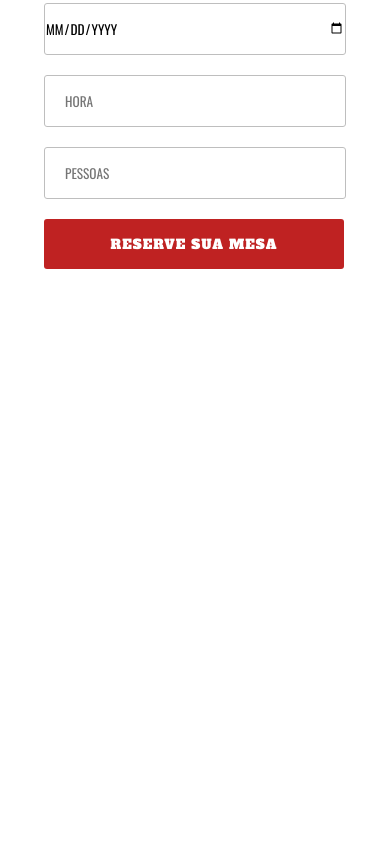
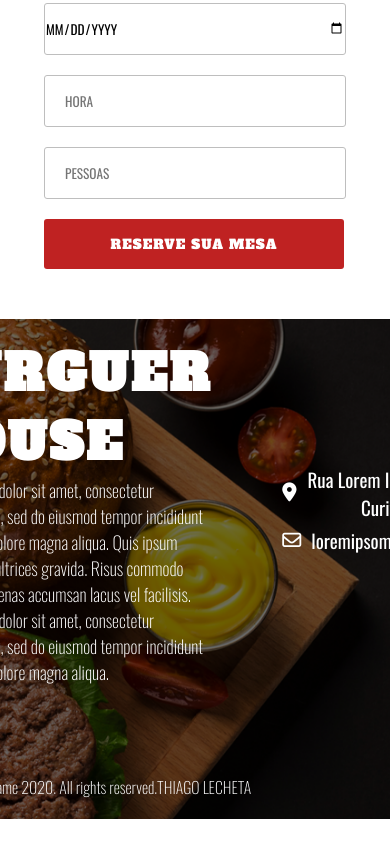
Before and after one commit to Thiagolecheta/SiteHamburgueria, a plain HTML site: page index.html in a window 390 px wide. Shown: the part 3255-4104 px from the top of the page. Before the commit the page ends 3574 px from the top, so only its background shows below. Drawn offline with nearby package versions, Linux system fonts and the light colour scheme.

Commit message:
Layout site finalizado (Falta deixar responsivo)

```diff
--- a/assets/css/style.css
+++ b/assets/css/style.css
@@ -415,3 +415,83 @@ nav a {
     letter-spacing: 1px;
     cursor: pointer;
  }
+#footer_geral {
+    display: flex;
+    justify-content: center;
+}
+ .footer_menu {
+    display: flex;
+    justify-content: center;
+    flex-direction: column;
+    background-image: url('../imagens/burguer_footer.png');
+    background-position: center;
+    background-size: cover;
+    height: 500px;
+    margin-bottom: 30px;
+
+ }
+
+ .menu_geral {
+    display: flex;
+    justify-content: space-between;
+    align-items: center;
+    padding-bottom: 30px;
+    flex: 2;
+ }
+
+ .fm_titulo ,
+ .fm_contato {
+    padding: 30px;
+    color: white;
+    flex: 1;
+ }
+
+ .fm_titulo {
+     flex: 1;
+     display: flex;
+     flex-direction: column;
+     font-size: 18px;
+     font-weight:300;
+ }
+
+ .fm_titulo h1{
+    font-size: 50px;
+    text-transform: uppercase;
+    font-family: 'Alfa Slab One', cursive;
+    color: white;
+    letter-spacing: 3px;
+ }
+
+ .fm_contato {
+     display: flex;
+     flex-direction: column;
+ }
+
+ .icones {
+     display: flex;
+     flex-direction: row;
+     justify-content: flex-end;
+     align-items: center;
+     font-size: 19px;
+     text-align: center;
+ }
+
+ .icon {
+     padding: 10px;
+ }
+
+ .footer_menu .copy {
+     display: flex;
+     flex-direction: row;
+     justify-content: flex-start;
+     align-items: flex-start;
+     padding: 30px;
+     color: white;
+     font-weight: 300;
+ }
+
+ .copy a {
+     text-decoration: none;
+     color: white;
+     text-transform: uppercase;
+ }
--- a/index.html
+++ b/index.html
@@ -163,7 +163,7 @@
                 <div class="formulario_geral">
                     <form class="formulario wrap" action="">
                         <label class="label-input">
-                            <input type="text" placeholder="nome" autofocus>
+                            <input type="text" placeholder="nome" >
                         </label>
                         <label class="label-input">
                             <input type="email" placeholder="email">
@@ -186,5 +186,38 @@
         </section>
     </div>
 </section>
+<footer id="footer_geral">
+    <div class="container">
+        <div class="footer_menu">
+            <div class="menu_geral">
+                <div class="fm_titulo">
+                   <h1>burguer house</h1>
+                    <p>Lorem ipsum dolor sit amet, consectetur adipiscing
+                        elit, sed do eiusmod tempor incididunt ut labore et
+                        dolore magna aliqua. Quis ipsum suspendisse ultrices
+                        gravida. Risus commodo viver ra maecenas accumsan
+                        lacus vel facilisis.
+                        Lorem ipsum dolor sit amet, consectetur adipiscing
+                        elit, sed do eiusmod tempor incididunt ut labore et
+                        dolore magna aliqua.  </p>
+                    </div>
+
+                <div class="fm_contato">
+                    <div class="icones">
+                        <i class="fas fa-map-marker-alt icon"></i>
+                            <p>Rua Lorem Ipsom, 134 - Curitiba</p>
+                    </div>
+                    <div class="icones">
+                        <i class="far fa-envelope icon"></i>
+                        <p>loremipsom@mail.com</p>
+                    </div>
+                </div>
+            </div>
+            <div class="copy">
+                © Company Name 2020. All rights reserved. <a href="https://www.instagram.com/thiago_lecheta/">Thiago Lecheta</a>
+            </div>
+        </div>
+    </div>
+</footer>
 </body>
 </html>
```
Also changed, not shown: assets/imagens/burguer_footer.png (added).
